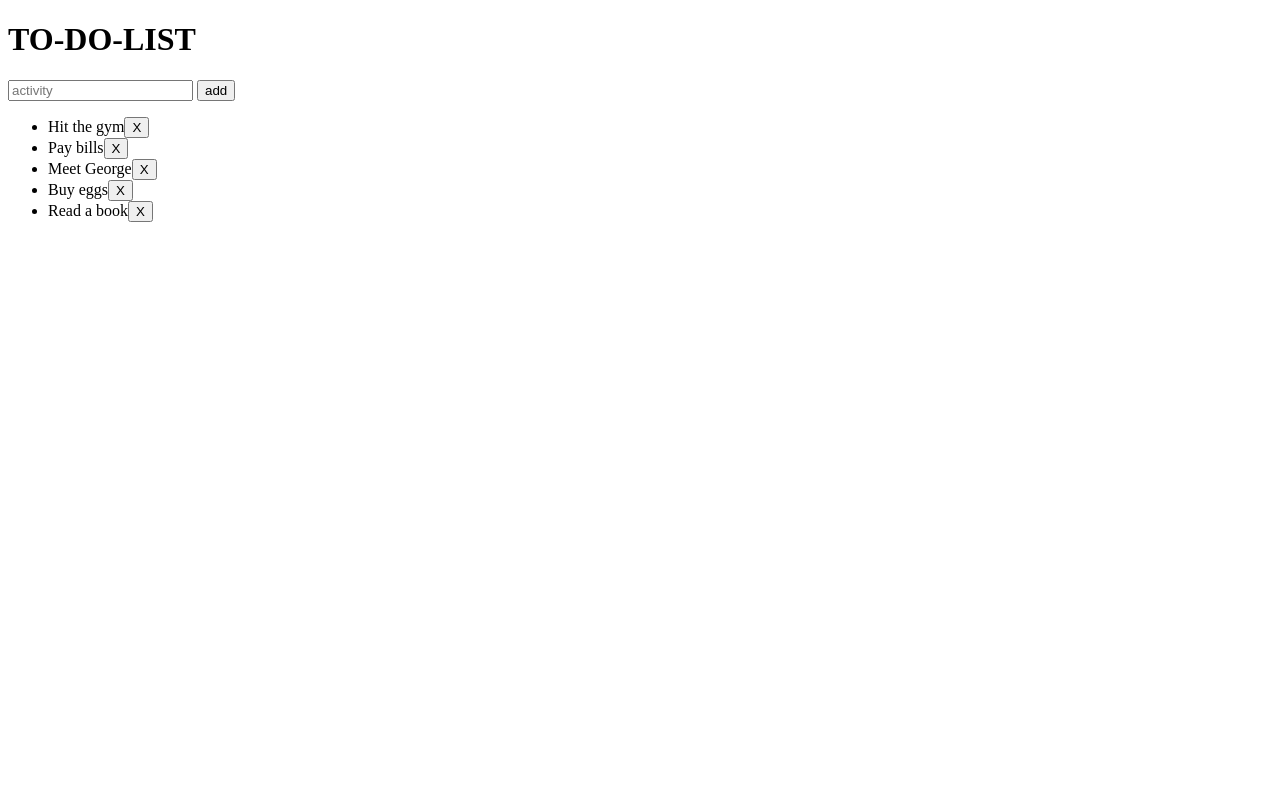
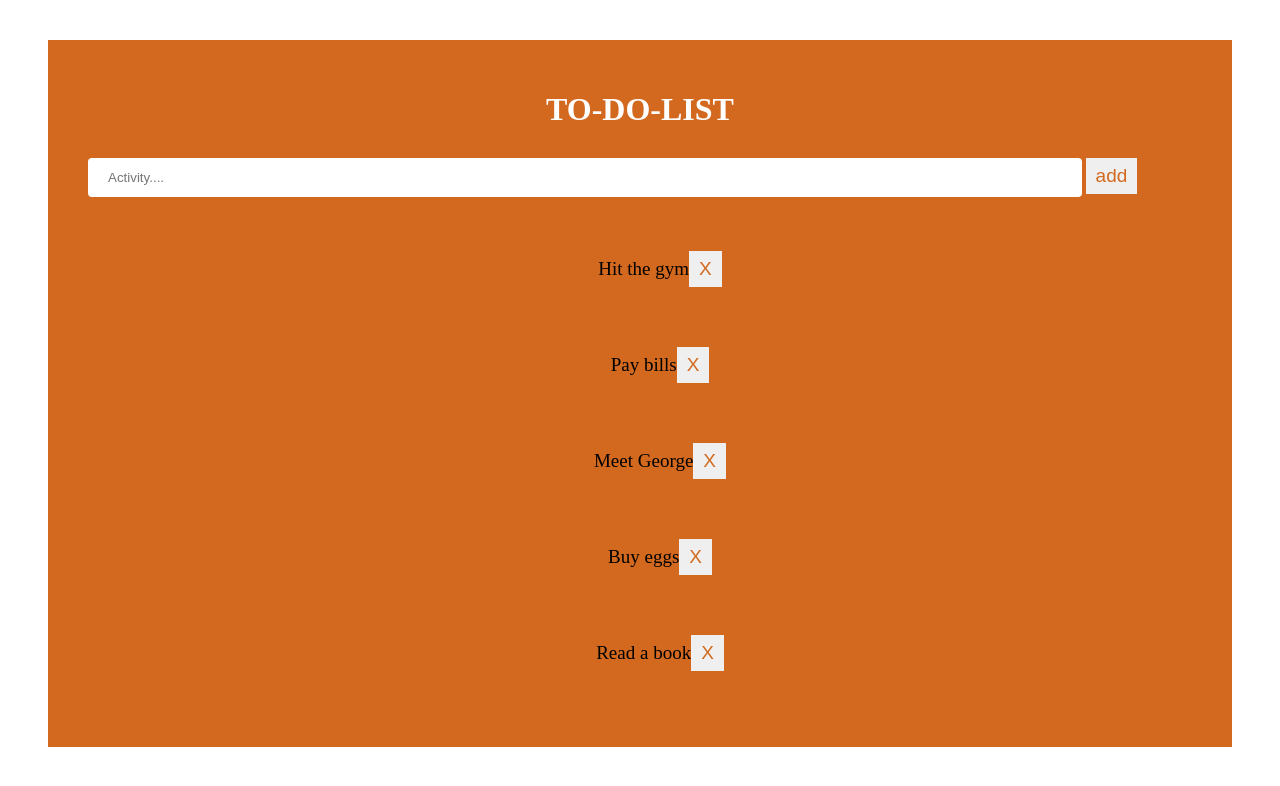
Before and after one commit to Bagorogile-Mphaka/to-do-list, a plain HTML site: page index.html in a window 1280 px wide. Drawn offline with Linux system fonts and the light colour scheme.

Commit message:
Add files via upload

```diff
--- a/index.html
+++ b/index.html
@@ -1,15 +1,65 @@
 <!DOCTYPE html>
 <html>
+<meta name="viewport" content="width=device-width, initial-scale=1">
+<style>
+    h1{
 
+        color: white;
+        text-align: center;
+    }
+    input{width: 90%;
+        padding: 12px 20px;
+        box-sizing: border-box;
+        margin: 8px 0;
+        border-radius: 4px;
+        border: chocolate;
+
+
+    }
+
+   .container{ background-color: chocolate;
+    padding: 30px 40px;
+    margin: 40px;
+    }
+
+    li{
+        text-align: center;
+        width: 100%;
+       padding: 30px 40px;
+       text-size-adjust: 20;
+       margin-left: -40px;
+       list-style-type: none;
+       font-size: 19px;
+
+        }
+    li:hover{
+        background-color: tan;
+        opacity: 0.7;
+        margin-left: -59px;
+    }
+    button{
+        border: none;
+        color:chocolate;
+        font-size: 19px;
+        position: relative;
+        padding: 7px 10px;
+
+    }
+
+
+
+
+
+
+</style>
 <body>
-    <div>
+    <div class="container">
         <h1>TO-DO-LIST</h1>
 
         <form>
-            <input type="text" id="myInput" placeholder="activity" required>
+            <input type="text" id="myInput" placeholder="Activity...." required>
             <button onclick="newElement()" id="addbutton">add</button>
         </form>
-    </div>
 
     <ul id="myUl">
         <li>Hit the gym</li>
@@ -19,7 +69,7 @@
         <li>Read a book</li>
     </ul>
 
-
+</div>
     <script>
         //Create a close button and append it to li items
         var myNodeList = document.getElementsByTagName("li");
@@ -28,22 +78,17 @@
         for (i = 0; i < myNodeList.length; i++) {
             var closeBtn = document.createElement("button");
             var text = document.createTextNode("X");
-            closeBtn.id = "close";
+            closeBtn.className = "close";
             closeBtn.appendChild(text);
+            closeBtn.onclick=function(){//Removing a list item when closeBtn is pressed
+                this.parentElement.remove();
+            };
             myNodeList[i].appendChild(closeBtn);
         }
 
-        //Remove li item everytime closeBtn is pressed
-        var i;
-        for (i = 0; i < close.length; i++); {
-            document.getElementById("close").onclick = function () {
-                myNodeList[i].remove();
-            }
-        }
-        //Adding a new item when Add button is pressed
+    //Adding a new item when Add button is pressed
         function newElement() {
             var newListItem = document.createElement("li");
-            newListItem.id = "new";
             var inputValue = document.getElementById("myInput").value;
             var t = document.createTextNode(inputValue);
 
@@ -54,21 +99,18 @@
 
             } else {
                 document.getElementById("myUl").appendChild(newListItem);
-                document.getElementById("new").appendChild(closeBtn);
+                var closeBtn = document.createElement("button");
+                var text = document.createTextNode("X");
+                closeBtn.className = "close";
+                closeBtn.appendChild(text);
+                closeBtn.onclick = function () {
+                    this.parentElement.remove();
+                };
+
+                newListItem.appendChild(closeBtn);
 
             }
-            document.getElementById(myInput).value = "";
-
-
-
-
-
-            //Removing a list item when close button is clicked
-            for (i = 0; i < myNodeList.length; i++); {
-                document.getElementById("close").onclick = function () {
-                    myNodeList[i].remove();
-                }
-            }
+            document.getElementById("myInput").value = "";
         }
     </script>
 </body>
```
